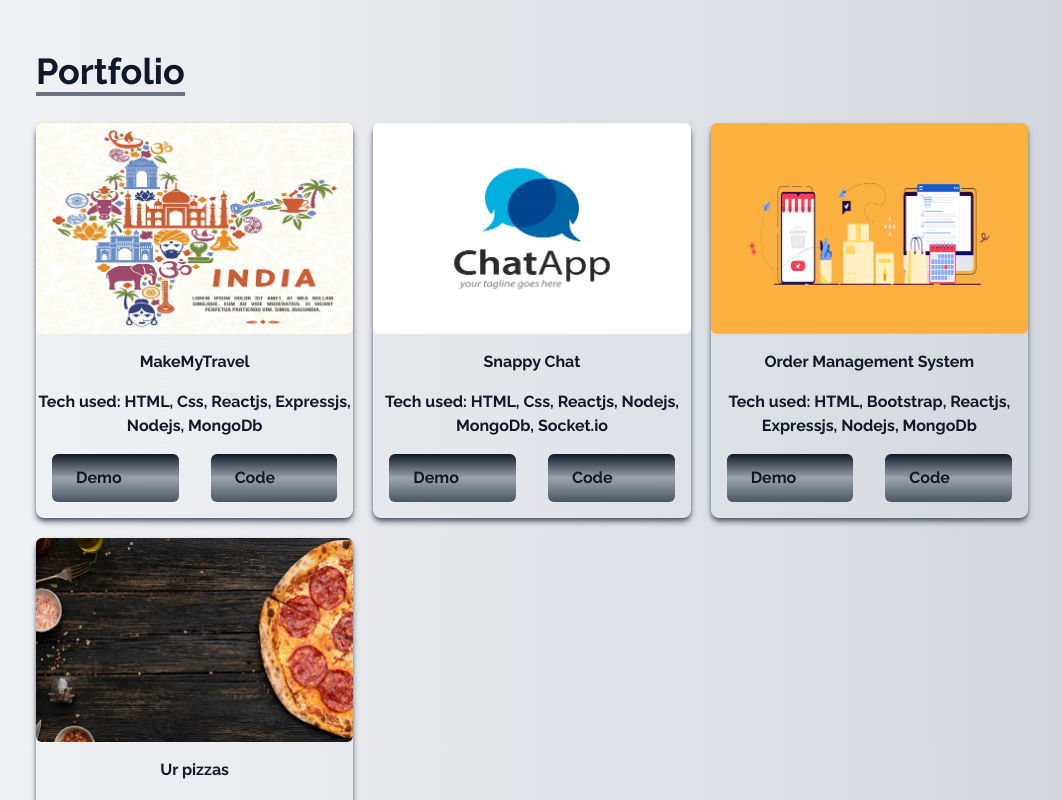
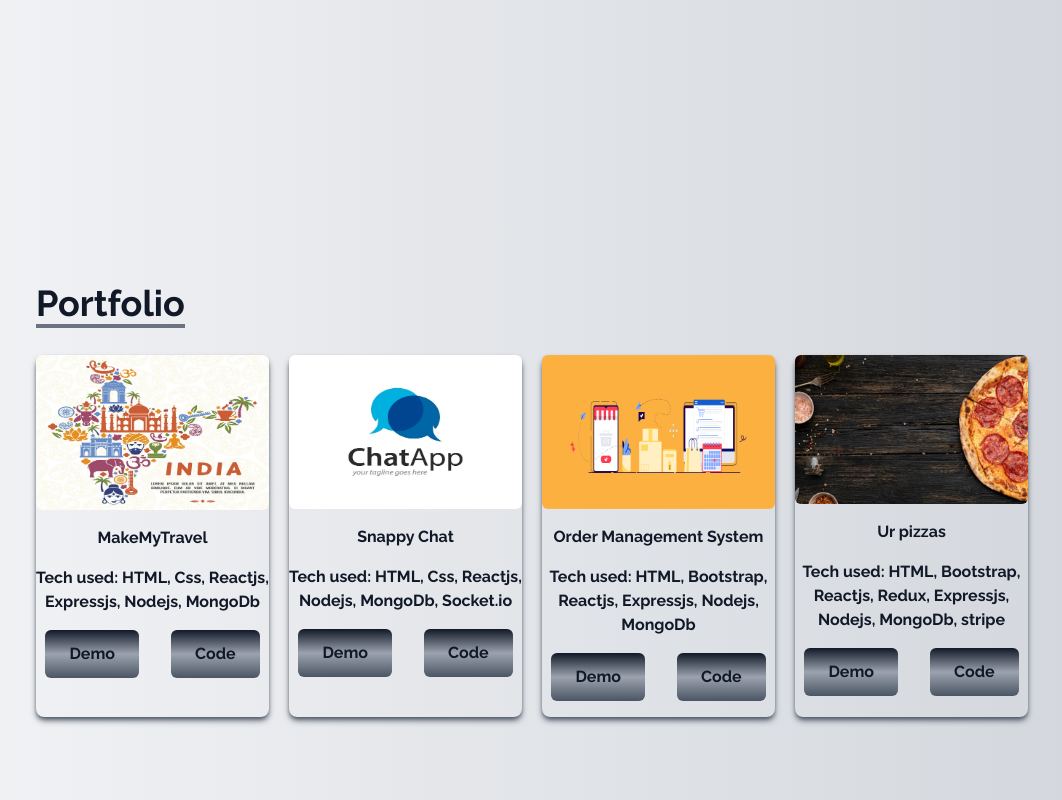
Before and after one commit to vivekanandhansj/portfolio, a React (Create React App) app: page / in a window 1280 px wide. Shown: the part 1540-2340 px from the top of the page, without its empty margins (108-1170 px from the left). Built offline with nearby package versions, Linux system fonts and the light colour scheme.

Commit message:
Update Portfolio.jsx

```diff
--- a/src/components/Portfolio.jsx
+++ b/src/components/Portfolio.jsx
@@ -57,7 +57,7 @@
           {/* <p className="py-6">Check out some of my work right here</p> */}
         </div>
 
-        <div className="grid sm:grid-cols-2 md:grid-cols-3 gap-5 px-12 sm:px-0">
+        <div className="grid sm:grid-cols-2 md:grid-cols-4 gap-5 px-12 sm:px-0">
           {portfolios.map(({ id, src, url, code,pname,tech }) => (
             <div key={id} className="shadow-md shadow-gray-600 rounded-lg">
               <img
```
